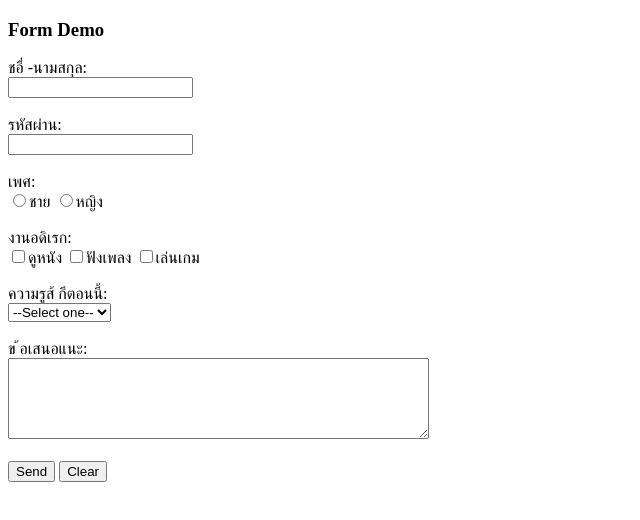
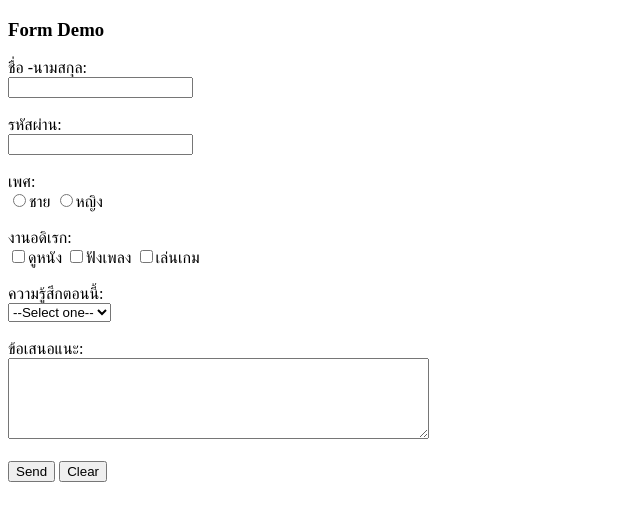
Before and after one commit to 64160100/88726064, a plain HTML site: page lab02/form.html in a window 1280 px wide. Shown: the full height of the page, 0-640 px from the left. Drawn offline with Linux system fonts and the light colour scheme.

Commit message:
Commit form (เสร็จ)

```diff
--- a/lab02/form.html
+++ b/lab02/form.html
@@ -8,7 +8,7 @@
     <body>
         <h3>Form Demo</h3>
             <form method="POST" action="https://angsila.cs.buu.ac.th/~wittawas/652/88726064/services/post.php">
-            <label for="name">ชอื่ -นามสกุล:</label><br>
+            <label for="name">ชื่อ -นามสกุล:</label><br>
             <input type="text" name="name" id="name">
         <br><br>
             <label for="passwd">รหัสผ่าน:</label><br>
@@ -23,7 +23,7 @@
             <input type="checkbox" name="choice2" id="choice2" value="2">ฟังเพลง
             <input type="checkbox" name="choice3" id="choice3" value="3">เล่นเกม
         <br><br>
-            <label for="emotion">ความรูส้ กึตอนนี้:</label><br>
+            <label for="emotion">ความรู้สึกตอนนี้:</label><br>
                 <select name="emotion">
                     <option value="0">--Select one--</option>
                     <option value="1">Happy</option>
@@ -31,7 +31,7 @@
                     <option value="3">Fun</option>
                 </select>
         <br><br>
-            ข ้อเสนอแนะ:<br>
+            ข้อเสนอแนะ:<br>
             <Textarea name="commmet" id="comment" rows="5" cols="50"></Textarea>
         <br><br>
             <input type="submit" value="Send">
--- a/lab01/lab01.html
+++ b/lab03/lab01.html
@@ -5,7 +5,7 @@
     <meta http-equiv='X-UA-Compatible' content='IE=edge'>
     <title>Page Title</title>
     <meta name='viewport' content='width=device-width, initial-scale=1'>
-    <link rel='stylesheet' type='text/css' media='screen' href='main.css'>
+    <link rel='stylesheet' type='text/css' href='88726064\lab03\css\mystyle.css'>
     <script src='main.js'></script>
 </head>
 
```
Also changed, not shown: lab03/css/mystyle.css (added, +8 -0 lines).
